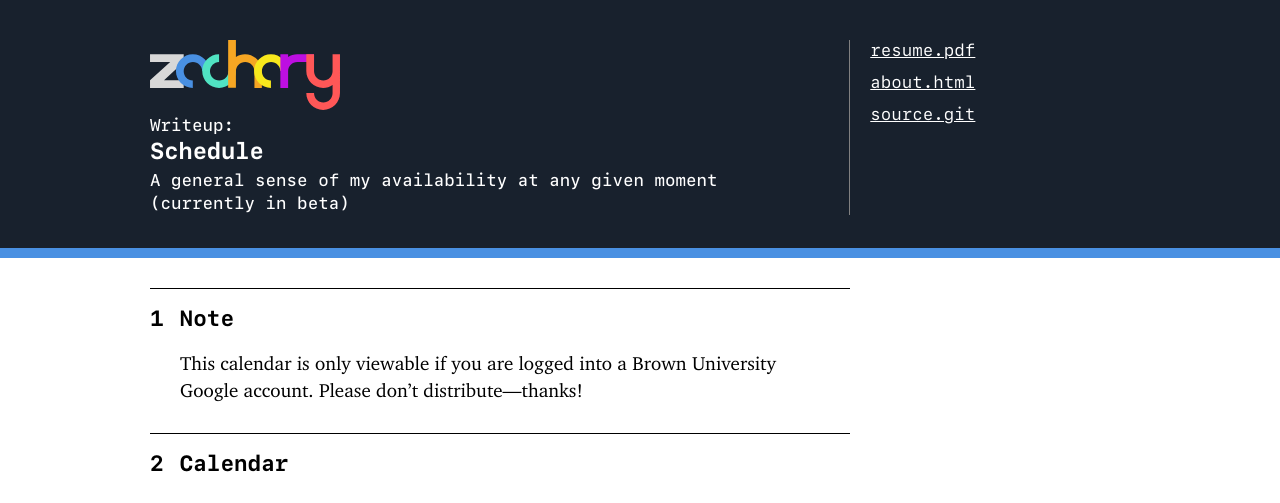
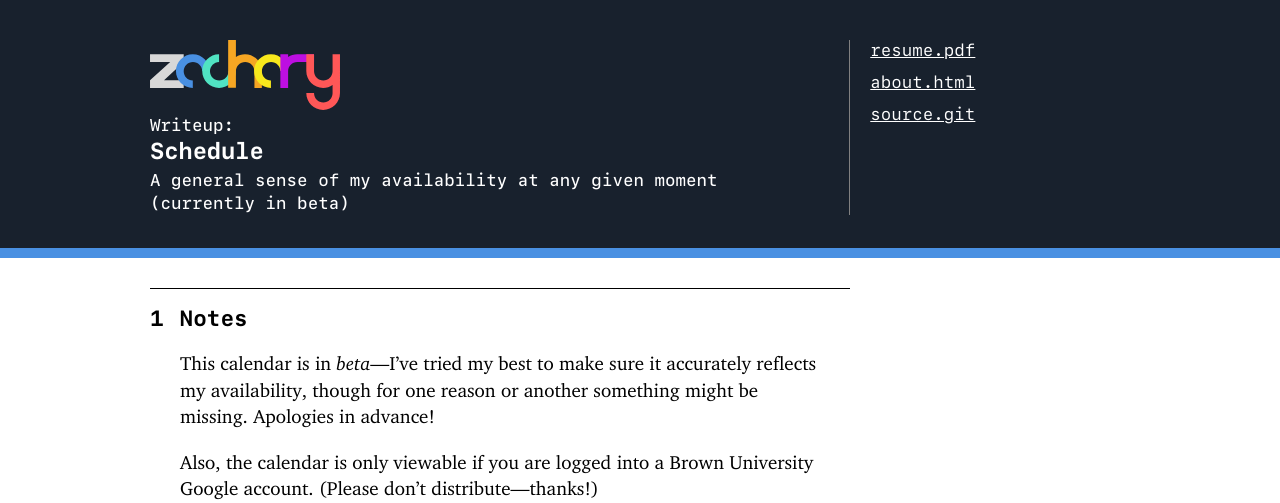
Before and after one commit to ZacharyEspiritu/zacharyespiritu.github.io, a Jekyll site: the page built from calendar.md, in a window 1280 px wide. Shown: the top 503 px of the page. Built offline with Jekyll 4.4.1, drawn with Linux system fonts in a browser that asks for light colours; nearby versions of some CDN libraries; grey boxes are pictures that could not be loaded.

Commit message:
Update calendar.md

```diff
--- a/calendar.md
+++ b/calendar.md
@@ -5,9 +5,11 @@
 card_color: "#4990E2"
 ---
 
-# Note
+# Notes
 
-This calendar is only viewable if you are logged into a Brown University Google account. Please don't distribute---thanks!
+This calendar is in *beta*---I've tried my best to make sure it accurately reflects my availability, though for one reason or another something might be missing. Apologies in advance!
+
+Also, the calendar is only viewable if you are logged into a Brown University Google account. (Please don't distribute---thanks!)
 
 # Calendar
 
```
